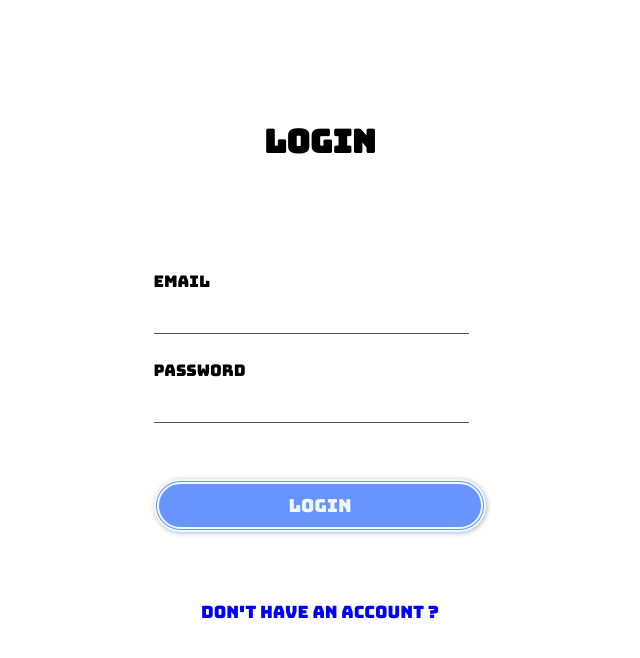
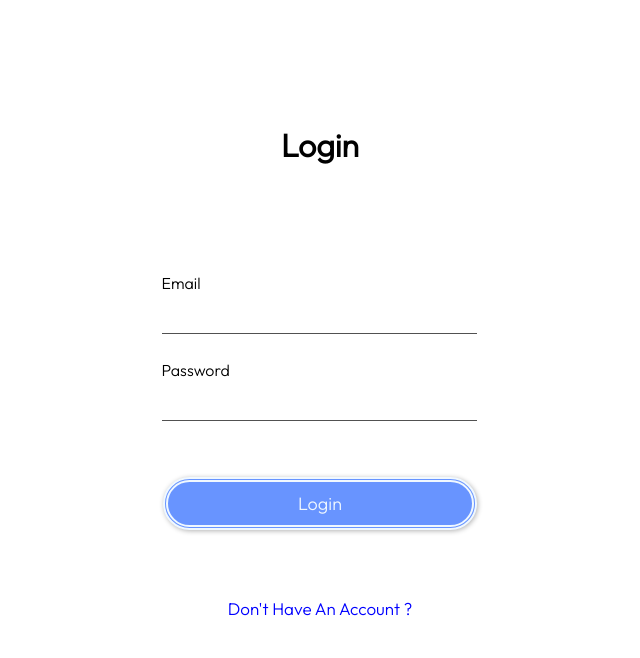
Before and after one commit to alphaone2468/ryo12, a React (Create React App) app: page /login in a window 1280 px wide. Shown: the top 658 px of the page, without its empty margins (320-960 px from the left). Built offline with nearby package versions, Linux system fonts and the light colour scheme.

Commit message:
Update App.css

```diff
--- a/src/App.css
+++ b/src/App.css
@@ -1,6 +1,5 @@
 *{
-  font-family: 'Outfit', sans-serif !important;
-  font-family: 'Bungee', cursive !important ;
+  font-family: 'Outfit', sans-serif !important
 }
 .nav{
   margin: 0px;
```
